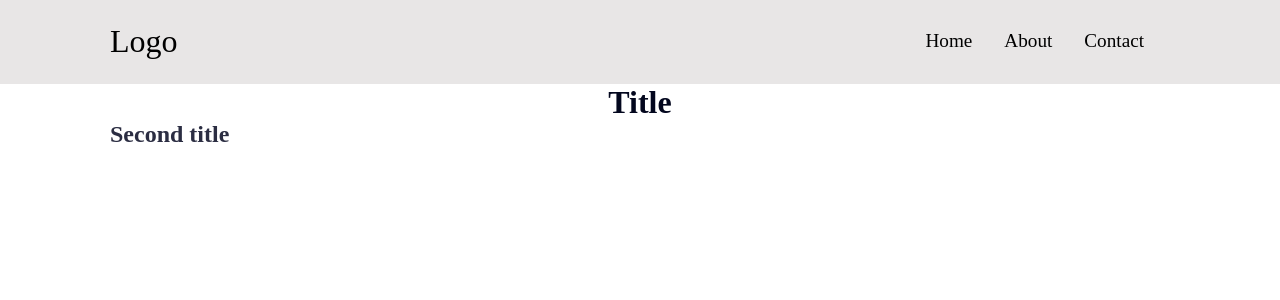
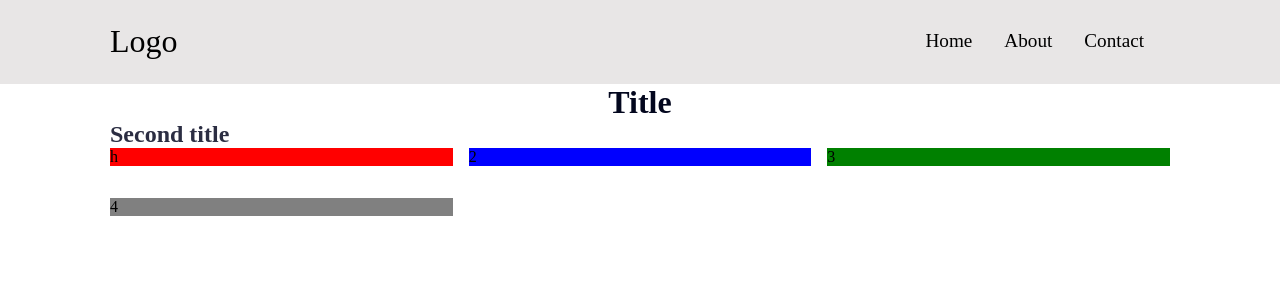
Before and after one commit to oubani/react-components, a React (Create React App) app: page / in a window 1280 px wide. Shown: the top 300 px of the page. Built offline with nearby package versions, Linux system fonts and the light colour scheme; the HTML template or start-up script is replaced by a standard one.

Commit message:
Add wrapper

```diff
--- a/src/App.js
+++ b/src/App.js
@@ -3,9 +3,10 @@ import { Navbar } from './components';
 import { Container, GlobalStyle } from './GlobalStyles';
 import { theme } from './components/config/theme';
 import { Headind, Title } from './components/shared/Headings';
+import { Wrapper } from './components/shared/Rows/Wrapper';
 
 export const App = () => {
-  const [mode, setMode] = useState(theme.dark);
+  // const [mode, setMode] = useState(theme.dark);
   return (
     <>
       <GlobalStyle />
@@ -15,6 +16,12 @@ export const App = () => {
       <Container>
         <Title center>Title</Title>
         <Headind>Second title</Headind>
+        <Wrapper column='3'>
+          <div style={{ backgroundColor: 'red' }}>h</div>
+          <div style={{ backgroundColor: 'blue' }}>2</div>
+          <div style={{ backgroundColor: 'green' }}>3</div>
+          <div style={{ backgroundColor: 'gray' }}>4</div>
+        </Wrapper>
       </Container>
     </>
   );
--- a/src/components/shared/Rows/Wrapper.js
+++ b/src/components/shared/Rows/Wrapper.js
@@ -2,4 +2,23 @@ import styled from 'styled-components';
 
 export const Wrapper = styled.div`
   display: grid;
+  grid-template-columns: repeat(
+    ${({ column }) => (column ? column : '3')},
+    1fr
+  );
+  grid-column-gap: 1rem;
+  grid-row-gap: 2rem;
+
+  @media screen and (max-width: 950px) {
+    grid-template-columns: repeat(
+      ${({ column }) => (column ? column - 1 : '2')},
+      1fr
+    );
+  }
+  @media screen and (max-width: 600px) {
+    grid-template-columns: repeat(
+      ${({ column }) => (column ? column - 2 : '1')},
+      1fr
+    );
+  }
 `;
```
Also changed, not shown: 1 other file (tests, documents, lock files or other folders).
